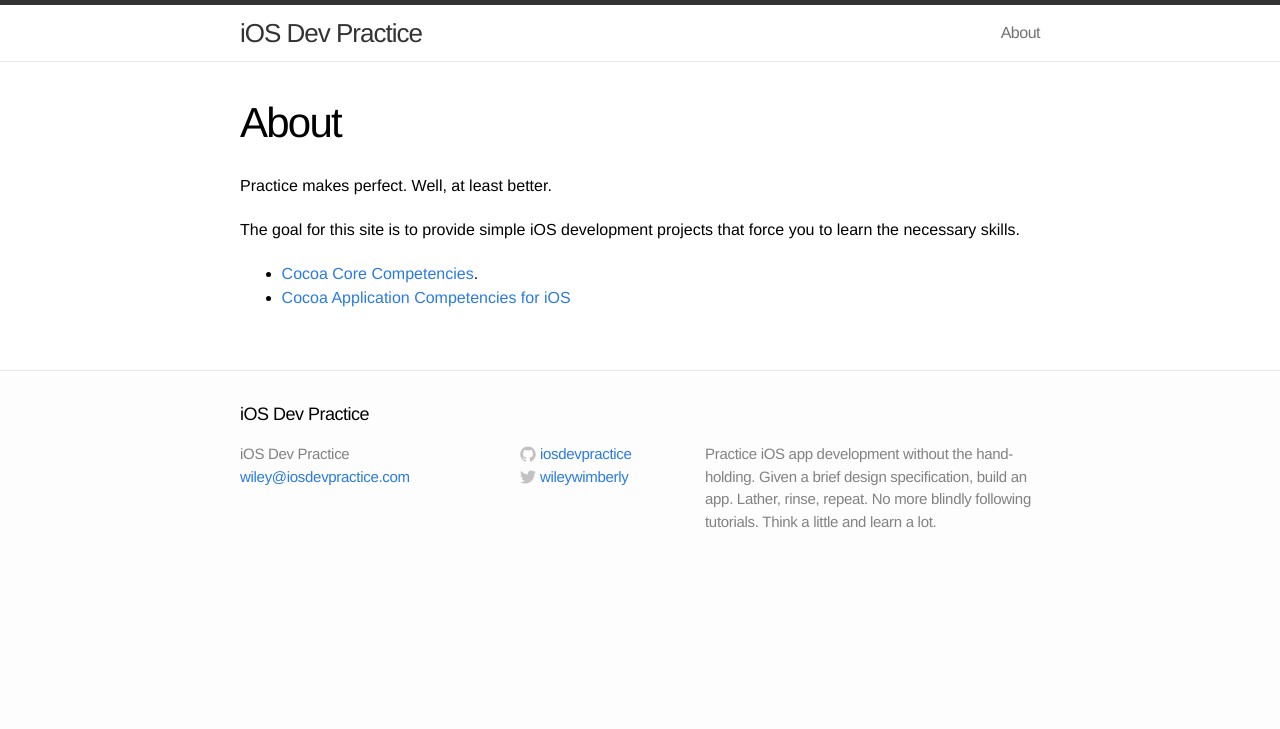
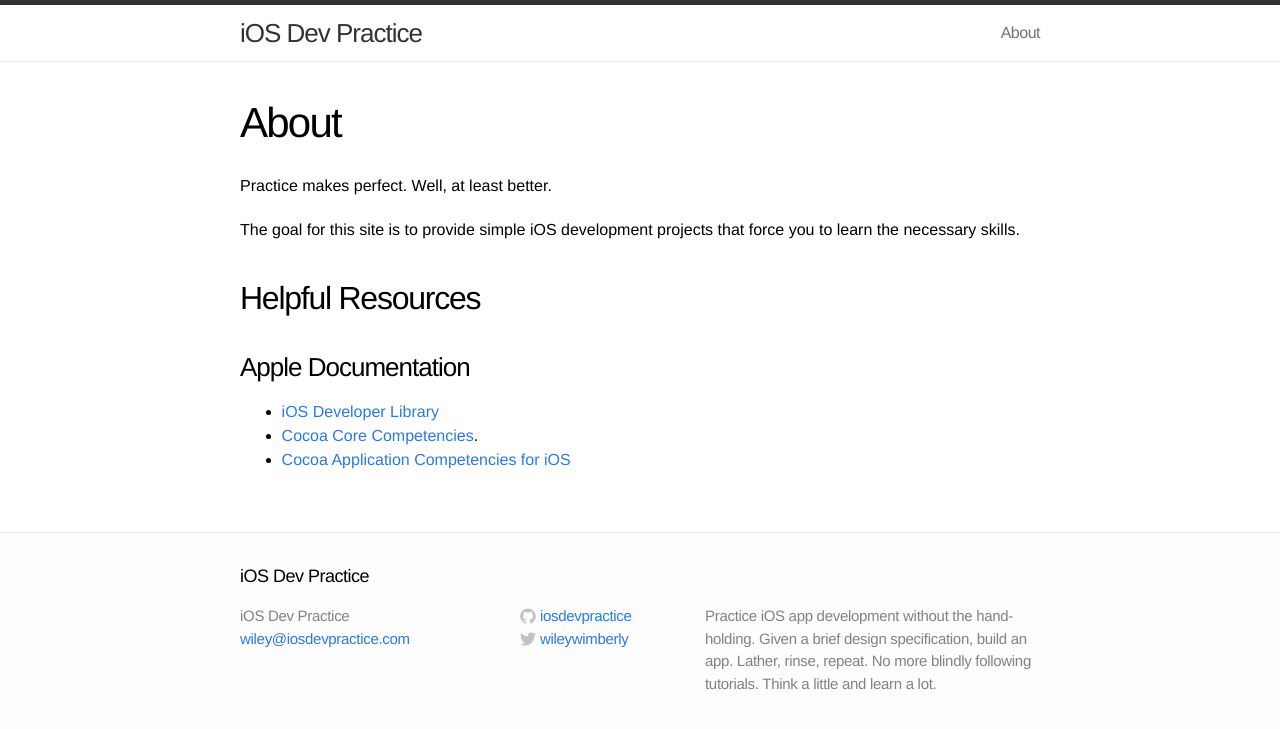
Before and after one commit to iosdevpractice/iosdevpractice.github.io, a Jekyll site: the page built from about.md, in a window 1280 px wide. Shown: the top 729 px of the page. Built offline with Jekyll 4.4.1, drawn with Linux system fonts in a browser that asks for light colours.

Commit message:
add ios developer library link to about

```diff
--- a/about.md
+++ b/about.md
@@ -8,5 +8,10 @@ Practice makes perfect. Well, at least better.
 
 The goal for this site is to provide simple iOS development projects that force you to learn the necessary skills.
 
+## Helpful Resources
+
+### Apple Documentation
+
+* [iOS Developer Library](https://developer.apple.com/library/ios/navigation/)
 * [Cocoa Core Competencies](https://developer.apple.com/library/ios/documentation/general/conceptual/devpedia-cocoacore/Accessibility.html).
 * [Cocoa Application Competencies for iOS](https://developer.apple.com/library/ios/documentation/General/Conceptual/Devpedia-CocoaApp/Animation.html)
```
